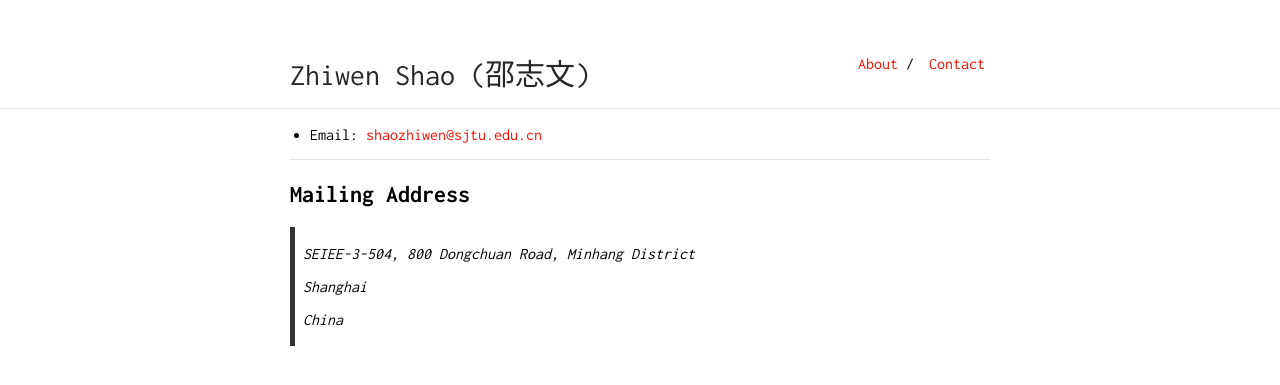
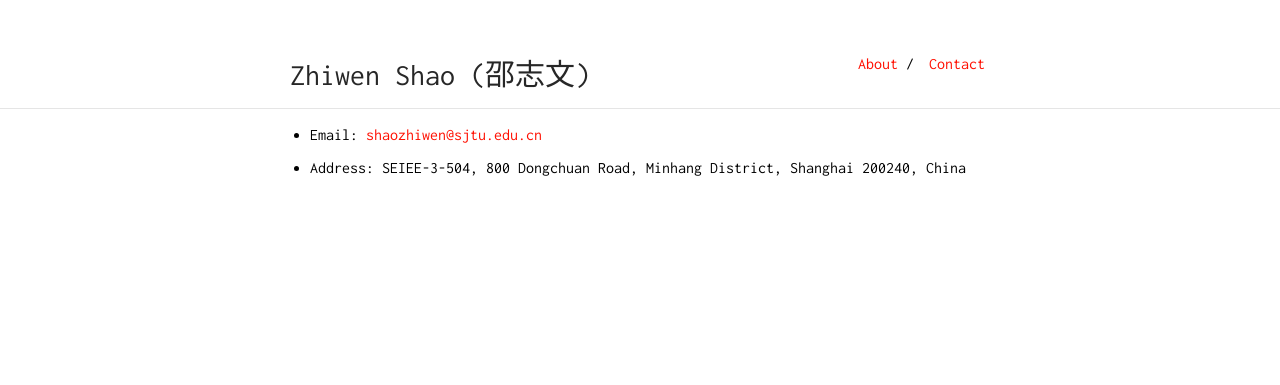
Before and after one commit to ZhiwenShao/ZhiwenShao_v1.github.io, a Jekyll site: the page built from contact.md, in a window 1280 px wide. Shown: the top 385 px of the page. Built offline with Jekyll 4.4.1, drawn with Linux system fonts in a browser that asks for light colours.

Commit message:
Update contact.md

```diff
--- a/contact.md
+++ b/contact.md
@@ -5,12 +5,4 @@ is_contact: true
 
 * Email: [shaozhiwen@sjtu.edu.cn](mailto:shaozhiwen@sjtu.edu.cn)
 
----
-
-## Mailing Address
-
-> SEIEE-3-504, 800 Dongchuan Road, Minhang District
->
-> Shanghai
->
-> China
+* Address: SEIEE-3-504, 800 Dongchuan Road, Minhang District, Shanghai 200240, China
```
